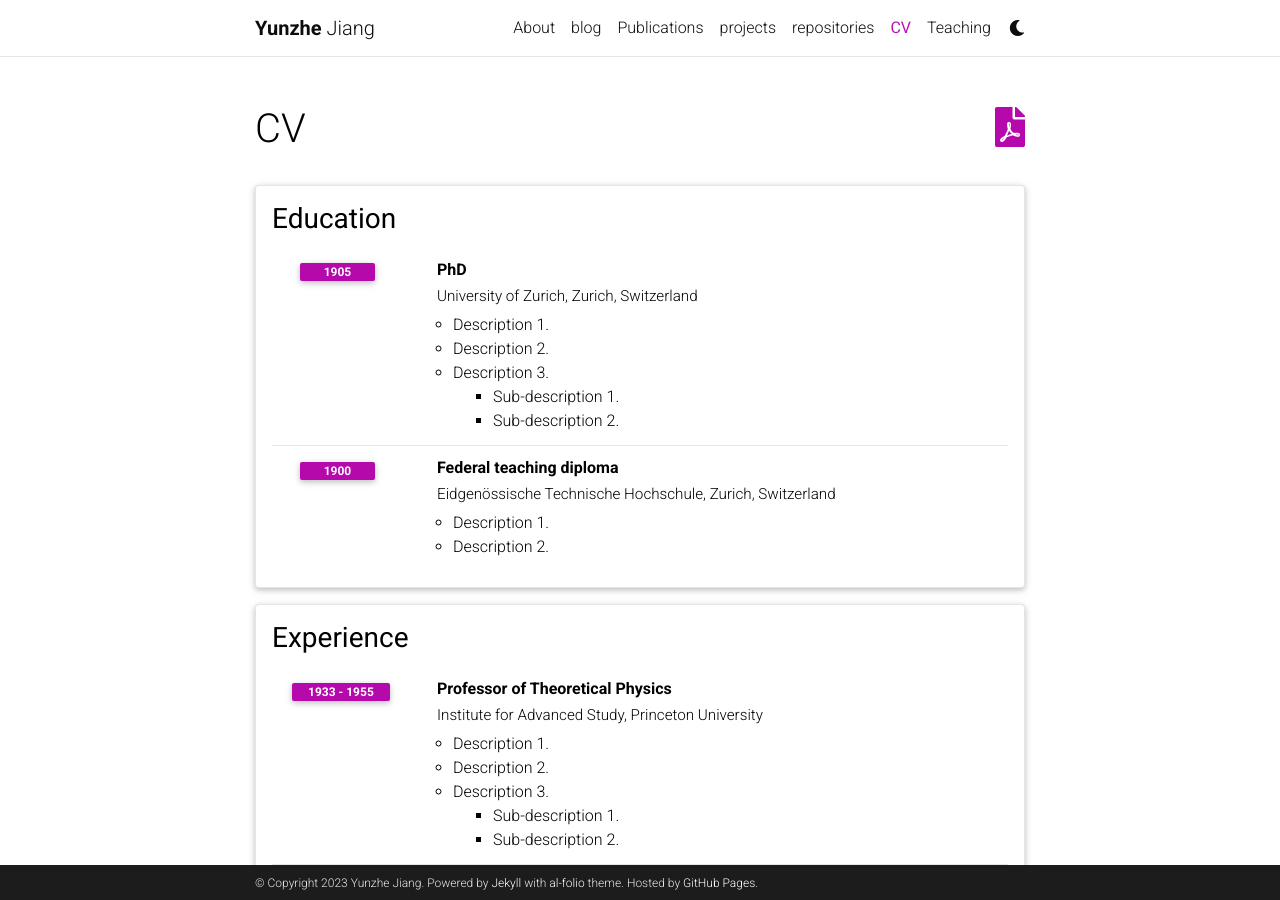
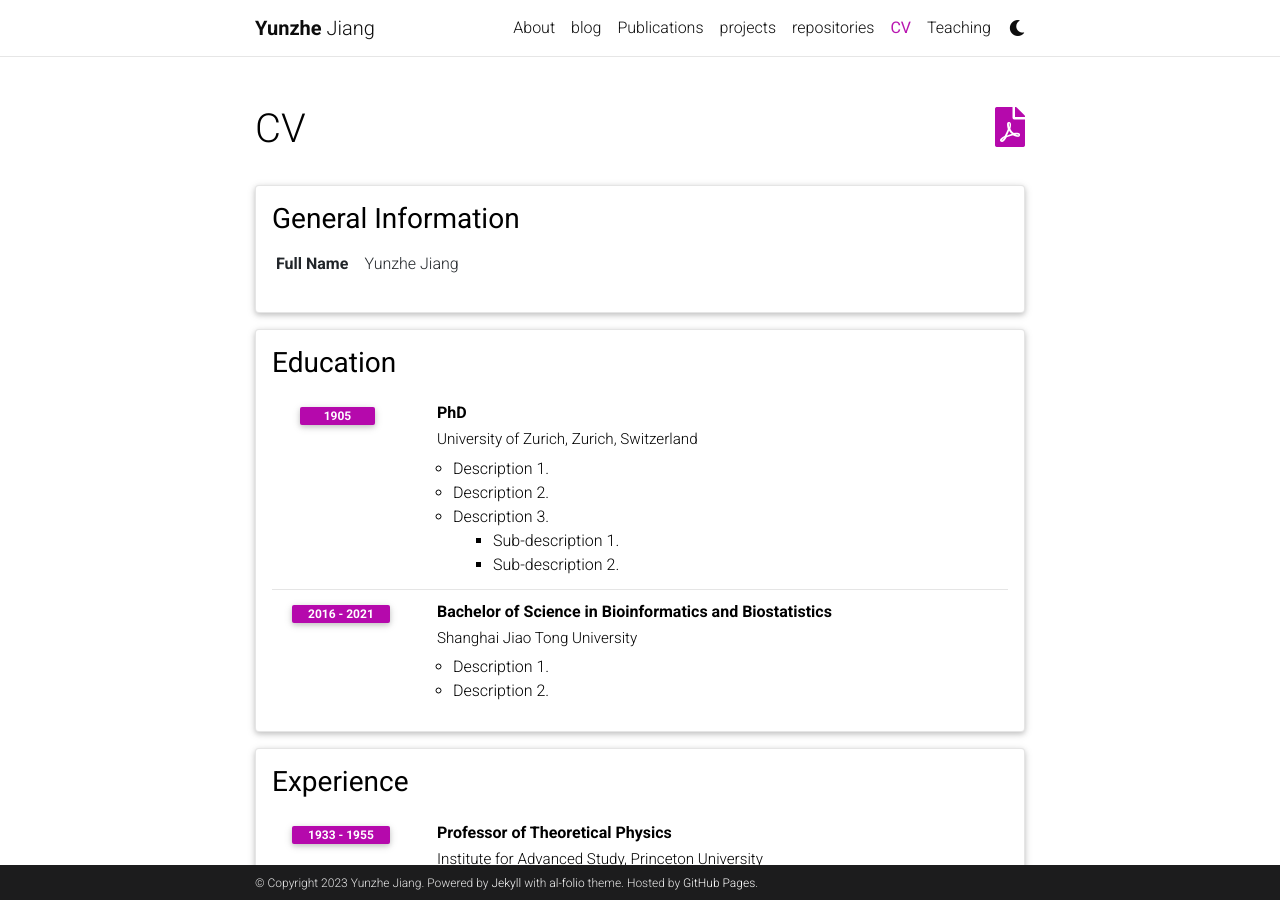
Before and after one commit to yzJiang9/yzJiang9.github.io, a Jekyll site: the page built from _pages/cv.md, in a window 1280 px wide and 900 px high. Built offline with Jekyll 4.4.1, drawn with Linux system fonts in a browser that asks for light colours; comment, search, counter and statistics services are not loaded; a style sheet for code colours, icons or effects is not loaded.

Commit message:
Update cv.yml

```diff
--- a/_data/cv.yml
+++ b/_data/cv.yml
@@ -1,8 +1,8 @@
-#- title: General Information
-#  type: map
-#  contents:
-#    - name: Full Name
-#      value: Yunzhe Jiang
+- title: General Information
+  type: map
+  contents:
+    - name: Full Name
+      value: Yunzhe Jiang
 
 - title: Education
   type: time_table
@@ -17,9 +17,9 @@
           contents:
             - Sub-description 1.
             - Sub-description 2.
-    - title: Federal teaching diploma
-      institution: Eidgenössische Technische Hochschule, Zurich, Switzerland
-      year: 1900
+    - title: Bachelor of Science in Bioinformatics and Biostatistics
+      institution: Shanghai Jiao Tong University
+      year: 2016 - 2021
       description:
         - Description 1.
         - Description 2.
```
